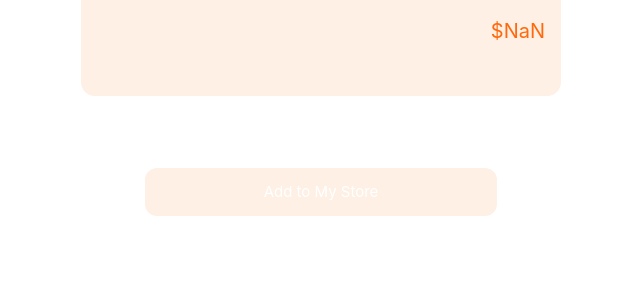
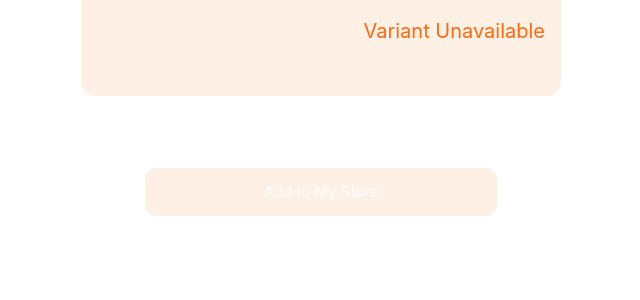
Before and after one commit to fs-nathan/shopcat, a Next.js app: page / in a window 1280 px wide. Shown: the top 300 px of the page, without its empty margins (319-959 px from the left). Built offline with nearby package versions, Linux system fonts and the light colour scheme; no server answers.

Commit message:
Done v1.1

```diff
--- a/components/product.tsx
+++ b/components/product.tsx
@@ -1,7 +1,7 @@
 /* eslint-disable @next/next/no-img-element */
 import React, { useCallback, useEffect, useMemo, useRef, useState } from "react";
 import { addToCart, fetchProductById, IProduct } from "./utils";
-import { isEmpty, get, maxBy } from "lodash";
+import { isEmpty, get, maxBy, isNumber } from "lodash";
 import MenuButton from "./menu-button";
 import Loader from "./loader";
 
@@ -96,7 +96,7 @@ const ProductComponent: React.FC = () => {
             <div id="header" className="bg-linen w-full h-[6rem] pt-[1rem] pb-[2.5rem] px-[1rem] rounded-b-[14px]">
                 <div className="flex flex-row justify-between">
                     <span>{product.name || ''}</span>
-                    <span className="text-safety-orange text-[20px]">{foundVariant ? `$${Number(foundVariant.price).toFixed(2)}` : 'Variant Unavailable'}</span>
+                    <span className="text-safety-orange text-[20px]">{!isEmpty(foundVariant) && isNumber(foundVariant.price) ? `$${Number(foundVariant.price).toFixed(2)}` : 'Variant Unavailable'}</span>
                 </div>
                 <div className="flex flex-row justify-end">
                     {reward > 0 && (
```
